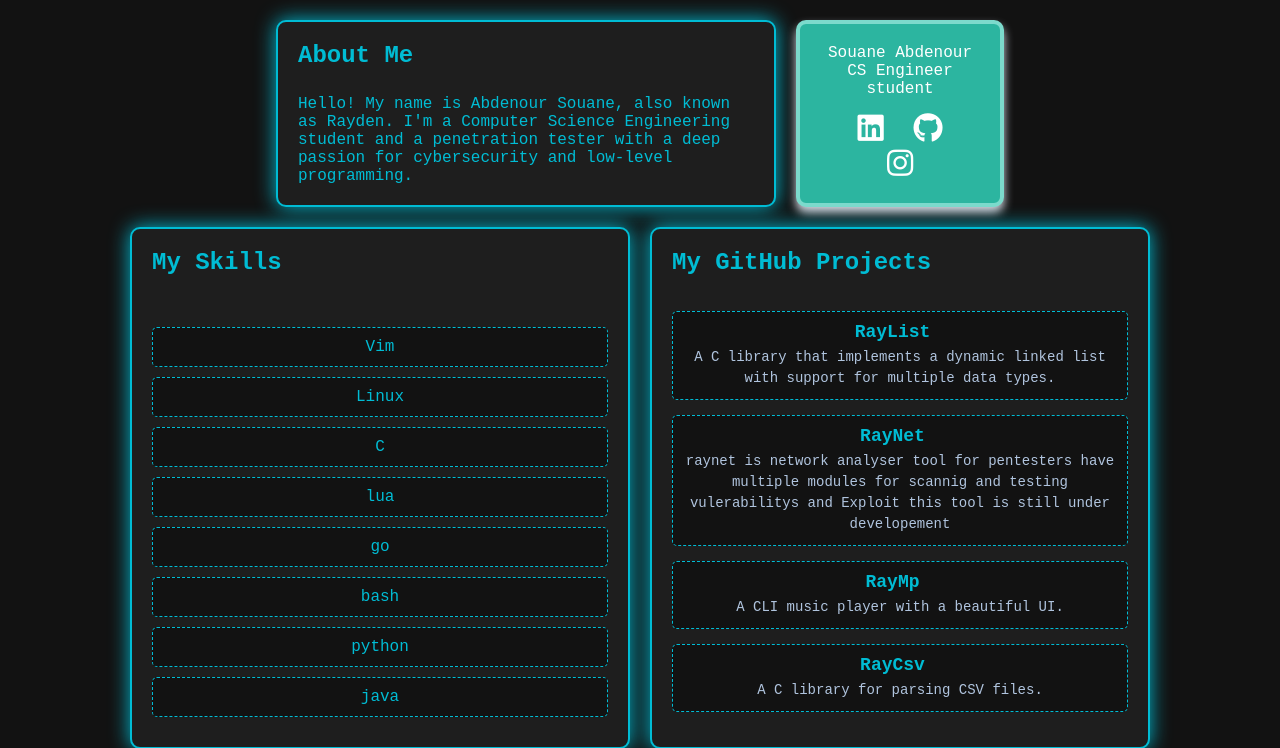
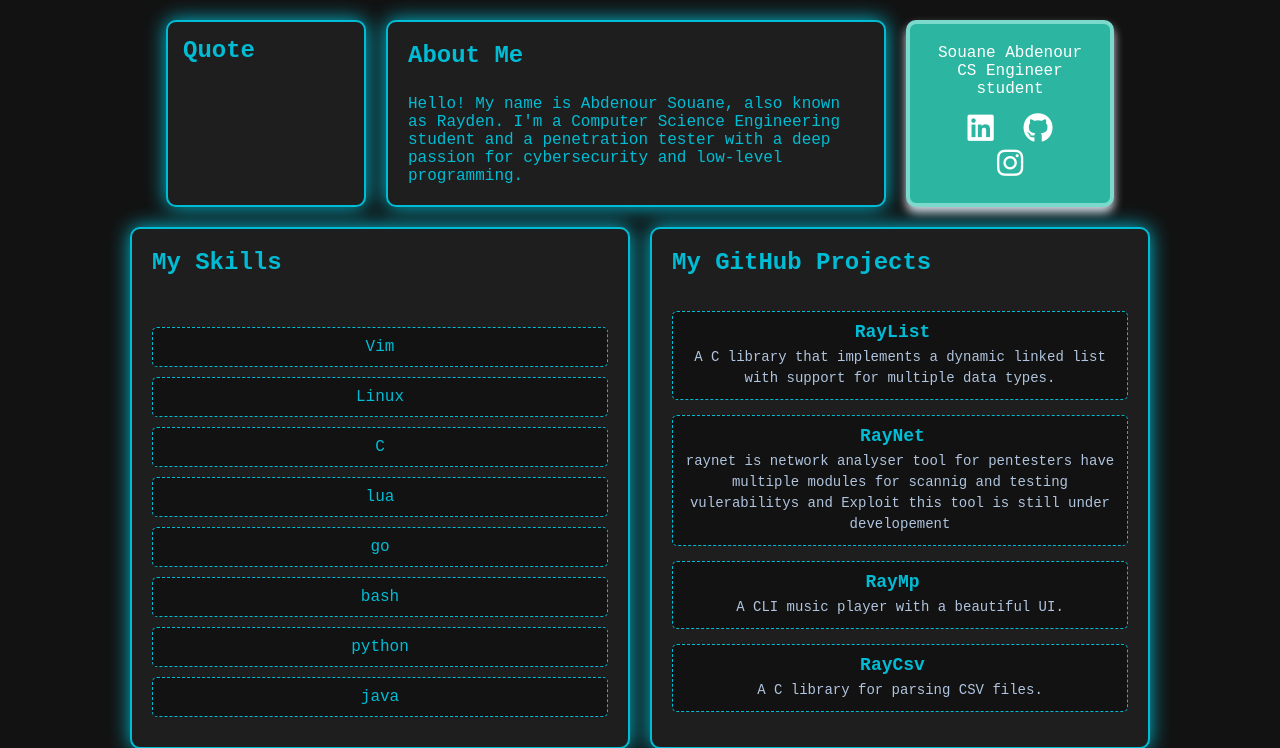
Before and after one commit to abdorayden/PortFolio, a Flask app: page / in a window 1280 px wide. Shown: the part 140-888 px from the top of the page. Run offline with Flask 3, Linux system fonts and the light colour scheme.

Commit message:
quotes are better :)

```diff
--- a/api/app.py
+++ b/api/app.py
@@ -1,6 +1,15 @@
 from flask import Flask, request, jsonify , render_template_string
+import random
 
 app = Flask(__name__, static_folder='../static', template_folder='../templates')
+
+# vercel doesn't allow me to write a file sooo 1000 quote gonna be fine
+# i just wanted to share with you guys
+quotes = {
+          1 : "just be positive :)",
+          2 : "everything is gonna be  fine :)))"
+}
+count = 3
 
 @app.route('/raylist')
 def raylist() :
@@ -24,13 +33,21 @@ def index() :
 def submit():
     data = request.json
     content = data.get('content', '')
-    try :
-        with open('quotes/quote.txt', 'a') as file:
-            file.write("\n" + content + "\n")
-    except Exception as err:
-        return jsonify({'message': err}), 404
+
+    if len(quotes) <= 1000 :
+        content = "".join([
+            char for char in content
+            if char not in ["<" , ">" , "/"]
+        ])
+        quotes[count] = content
+        count += 1
 
     return jsonify({'message': "ok"}), 200
 
+@app.route('/quote')
+def random_quote() :
+    q = quotes.get(random.randrange(1 , count))
+    return jsonify({'quote': q}), 200
+
 if __name__ == '__main__':
     app.run()
--- a/static/css/styles.css
+++ b/static/css/styles.css
@@ -89,6 +89,7 @@ nav a:hover {
 }
 
 .card {
+	display: flex;
 	background: #1e1e1e;
 	border: 2px solid #00bcd4;
 	border-radius: 10px;
@@ -96,12 +97,34 @@ nav a:hover {
 	flex: 1;
 	min-width: 300px;
 	max-width: 500px;
-	display: flex;
 	flex-direction: column;
 	justify-content: space-between;
 	box-shadow: 0px 0px 20px #00bcd4;
 	transition: transform 0.3s ease;
 }
+
+.quote {
+	/*display: flex;*/
+	background: #1e1e1e;
+	border: 2px solid #00bcd4;
+	border-radius: 10px;
+	padding: 15px;
+	/*flex: 1;*/
+	min-width: 200px;
+	max-width: 200px;
+
+	/*flex-direction: column;*/
+	justify-content: space-between;
+	box-shadow: 0px 0px 20px #00bcd4;
+	transition: transform 0.3s ease;
+}
+
+.quote #p-quote {
+	margin-top: 10%;
+	margin-left: 2%;
+	color: #91c7d7;
+	font-size: 17px;
+ }
 
 .projects-list {
 	list-style: none;
@@ -156,6 +179,10 @@ a:hover {
 }
 
 .card:hover {
+	transform: scale(1.05);
+}
+
+.quote:hover {
 	transform: scale(1.05);
 }
 
--- a/templates/index.html
+++ b/templates/index.html
@@ -11,7 +11,11 @@
 			rel="stylesheet"
 			href="{{ url_for('static', filename='css/styles.css') }}"
 		/>
-		<link rel="icon" href="https://github.com/abdorayden/PortFolio/blob/master/assets/eminem.png?raw=true" type="image/x-icon type">
+		<link
+			rel="icon"
+			href="https://github.com/abdorayden/PortFolio/blob/master/assets/eminem.png?raw=true"
+			type="image/x-icon type"
+		/>
 		<link
 			href="https://cdnjs.cloudflare.com/ajax/libs/font-awesome/6.0.0-beta3/css/all.min.css"
 			rel="stylesheet"
@@ -31,6 +35,10 @@
 		</nav>
 		<div class="container">
 			<div class="row">
+				<div class="quote">
+					<h2>Quote</h2>
+					<div id="p-quote"></div>
+				</div>
 				<div id="about" class="card">
 					<h2>About Me</h2>
 					<p>
@@ -190,6 +198,29 @@
 			const submitButton =
 				document.getElementById("submit-button");
 
+			fetch('https://rayden-six.vercel.app/quote')
+				.then((response) => {
+					if (!response.ok) {
+						throw new Error('Network response was not ok ' + response.statusText);
+					}
+					return response.json();
+				})
+				.then((data) => {
+					renderData(data);
+				})
+				.catch((error) => {
+					console.error('There was a problem with the fetch operation:', error);
+				});
+
+			function renderData(quote) {
+				const quoteElement = document.getElementById('p-quote');
+				if (quoteElement) {
+					quoteElement.textContent = `"${quote.quote}"`;
+				} else {
+					console.error('Element with id "quote" not found in the DOM');
+				}
+			}
+
 			function closeNotification() {
 				const notification =
 					document.getElementById("notification");
@@ -215,13 +246,17 @@
 				const responsebox =
 					document.getElementById("resp");
 				const content = textarea.value;
-				if(content !== ""){
+				if (content !== "") {
 					const notification =
-						document.getElementById("notification");
+						document.getElementById(
+							"notification"
+						);
 					notification.classList.add("show");
 
 					setTimeout(() => {
-						notification.classList.remove("show");
+						notification.classList.remove(
+							"show"
+						);
 					}, 4000);
 				}
 				fetch("https://rayden-six.vercel.app/submit", {
@@ -231,7 +266,7 @@
 							"application/json",
 					},
 					body: JSON.stringify({ content }),
-				})
+				});
 				textarea.value = "";
 			};
 
```
